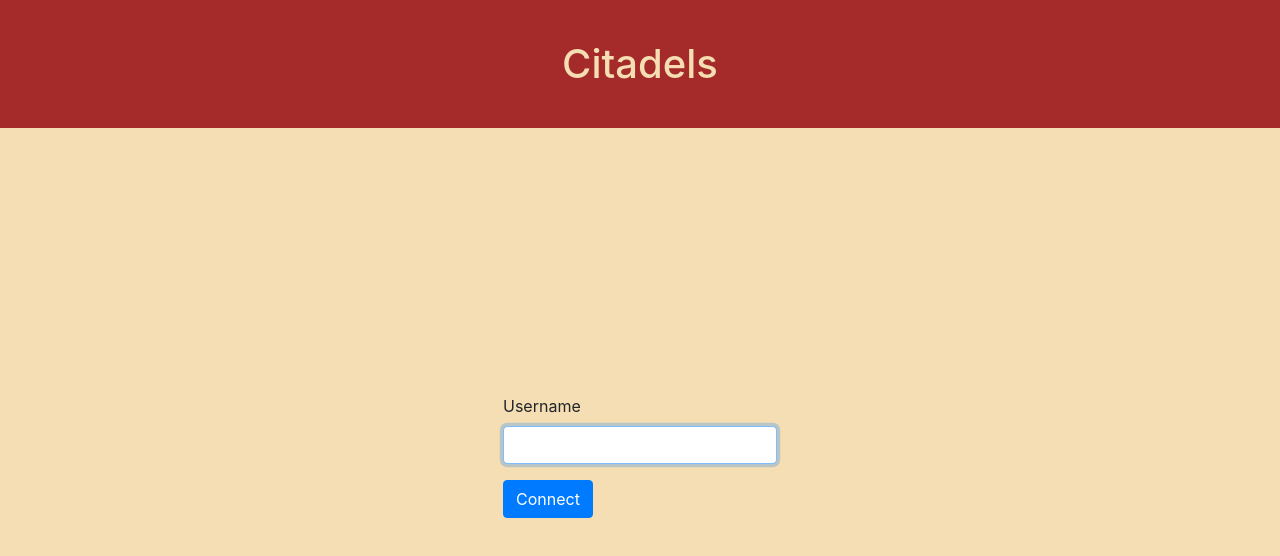
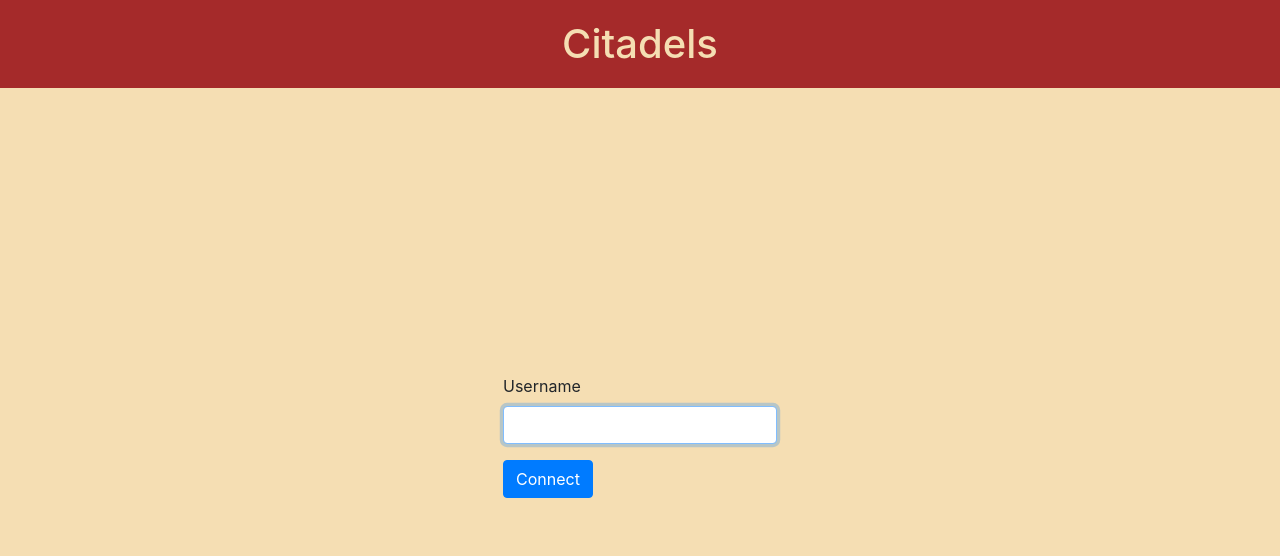
Before and after one commit to antbrl/citadels-online, a Vue app in the folder client/: page / in a window 1280 px wide. Shown: the top 556 px of the page. Built offline with nearby package versions, Linux system fonts and the light colour scheme.

Commit message:
fix: reduce header size

```diff
--- a/client/src/App.vue
+++ b/client/src/App.vue
@@ -23,7 +23,7 @@ h1 {
   background: brown;
   color: wheat;
   margin: 0;
-  padding: 1em;
+  padding: 0.5em;
 }
 
 .game {
```
